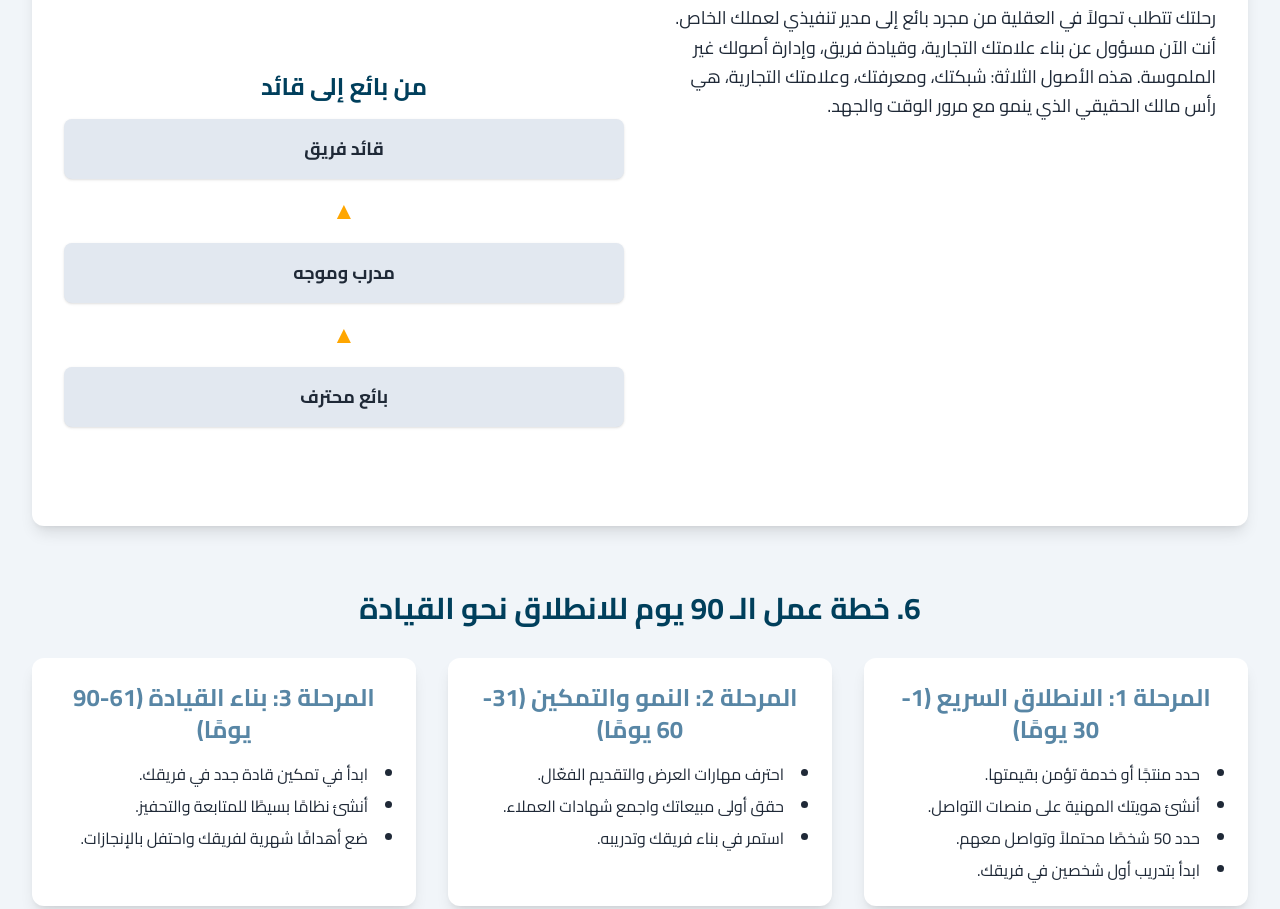
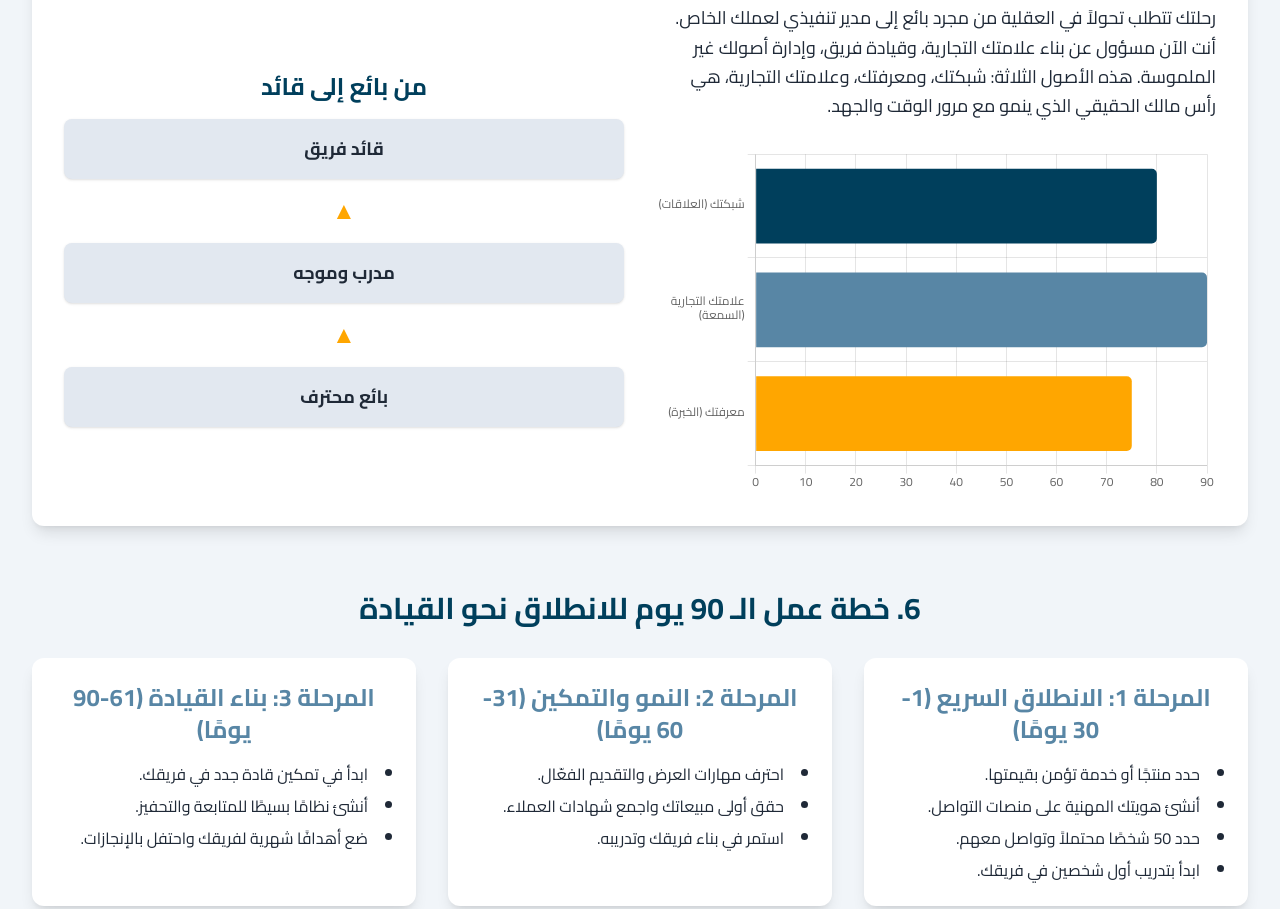
Before and after one commit to abdullahsarahcr7-boop/The-summit-path, a plain HTML site: page index.html in a window 1280 px wide. Shown: the part 3411-4320 px from the top of the page. Drawn offline with nearby package versions, Linux system fonts and the light colour scheme.

Commit message:
Update index.html
مسار القمة 2

```diff
--- a/index.html
+++ b/index.html
@@ -357,4 +357,87 @@
                         <span>+963952554021</span>
                         <span class="text-xl">📞</span>
                     </a>
-                    <a href="https://instagram.com/the.summit.path7" target="_blank" class="flex items-center space-x-2 bg-white text-[#003f5c] py-3 p
+                    <a href="https://instagram.com/the.summit.path7" target="_blank" class="flex items-center space-x-2 bg-white text-[#003f5c] py-3 px-6 rounded-lg shadow-md transition-transform transform hover:scale-105">
+                        <span>the.summit.path7</span>
+                        <span class="text-xl">📸</span>
+                    </a>
+                </div>
+            </section>
+
+        </main>
+
+        <footer class="text-center mt-16 py-8 border-t border-slate-300">
+            <p class="text-lg text-[#003f5c]">رحلة احتراف البيع المباشر هي رحلة شخصية واقتصادية. إنها فرصتك لبناء الحرية التي لا يمنحها أي عمل تقليدي.</p>
+        </footer>
+
+    </div>
+
+<script>
+    const tooltipTitleCallback = (tooltipItems) => {
+        const item = tooltipItems[0];
+        let label = item.chart.data.labels[item.dataIndex];
+        return Array.isArray(label) ? label.join(' ') : label;
+    };
+
+    const commonChartOptions = {
+        responsive: true,
+        maintainAspectRatio: false,
+        plugins: {
+            legend: {
+                display: false
+            },
+            tooltip: {
+                callbacks: {
+                    title: tooltipTitleCallback
+                },
+                bodyFont: {
+                    family: 'Cairo',
+                    size: 14
+                },
+                titleFont: {
+                    family: 'Cairo',
+                    size: 16
+                }
+            }
+        },
+        scales: {
+             x: {
+                ticks: {
+                    font: {
+                        family: 'Cairo',
+                        size: 12
+                    }
+                }
+            },
+            y: {
+                ticks: {
+                    font: {
+                        family: 'Cairo',
+                        size: 12
+                    }
+                }
+            }
+        }
+    };
+
+    const assetsCtx = document.getElementById('assetsChart').getContext('2d');
+    new Chart(assetsCtx, {
+        type: 'bar',
+        data: {
+            labels: ['شبكتك (العلاقات)', ['علامتك التجارية', '(السمعة)'], 'معرفتك (الخبرة)'],
+            datasets: [{
+                label: 'الأصول غير الملموسة',
+                data: [80, 90, 75],
+                backgroundColor: ['#003f5c', '#5886a5', '#ffa600'],
+                borderRadius: 5,
+            }]
+        },
+        options: {
+            ...commonChartOptions,
+            indexAxis: 'y',
+        }
+    });
+</script>
+
+</body>
+</html>
```
